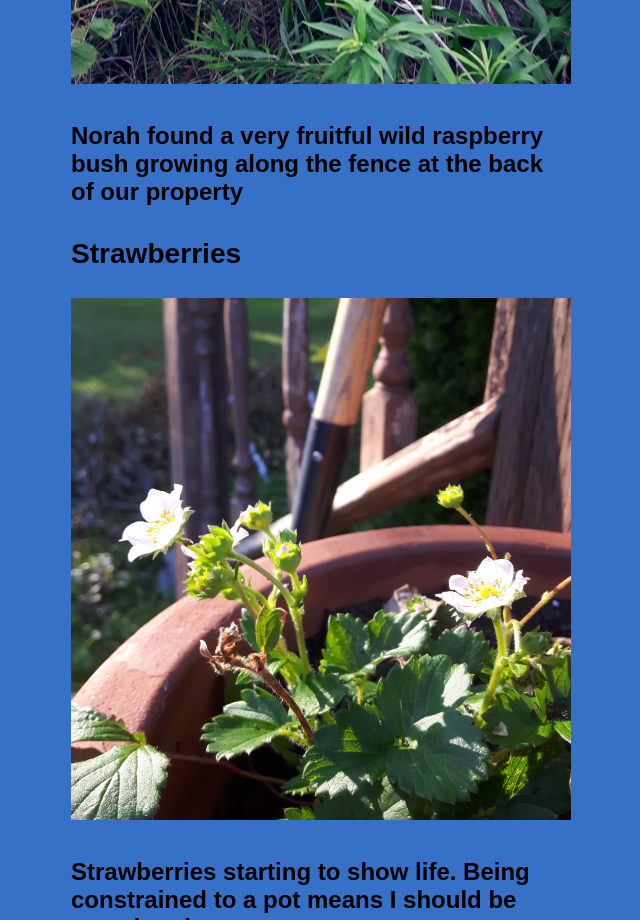
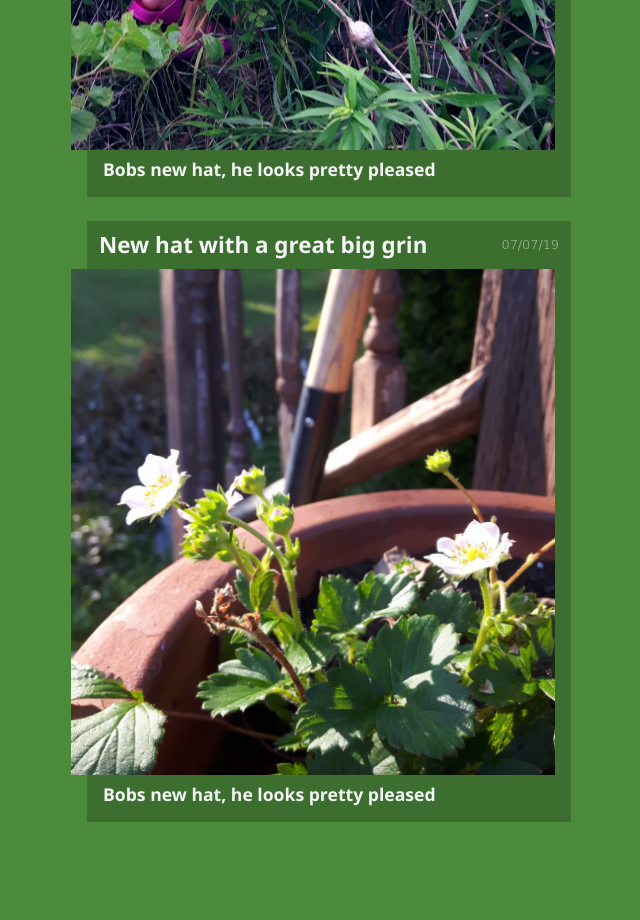
Before and after one commit to roycactus/backyard, a website: page index.html in a window 1280 px wide. Shown: the part 1880-2800 px from the top of the page, without its empty margins (319-959 px from the left). After the commit the page ends 2726 px from the top, so only its background shows below. Drawn offline with Linux system fonts and the light colour scheme.

Commit message:
progress

```diff
--- a/index.html
+++ b/index.html
@@ -16,27 +16,34 @@
     </div>
     <div class="posts">
         <section class="post">
-            <h3 class="post-title">New Hat</h3>
+            <div class="post-header">
+                <h3 class="post-title">New hat with a great big grin</h3>
+                <h3 class="post-date">07/07/19</h3>
+            </div>
             <div class="post-photo">
                 <img src="img/19001-1.jpg" alt="">
             </div>
             <h4 class="post-text">Bobs new hat, he looks pretty pleased</h4>
         </section>
         <section class="post">
-            <h3 class="post-title">Raspberries</h3>
+            <div class="post-header">
+                <h3 class="post-title">New hat with a great big grin</h3>
+                <h3 class="post-date">07/07/19</h3>
+            </div>
             <div class="post-photo">
                 <img src="img/19002-1.jpg" alt="">
             </div>
-            <h4 class="post-text">Norah found a very fruitful wild raspberry bush growing along the fence at the
-                back of our property</h4>
+            <h4 class="post-text">Bobs new hat, he looks pretty pleased</h4>
         </section>
         <section class="post">
-            <h3 class="post-title">Strawberries</h3>
+            <div class="post-header">
+                <h3 class="post-title">New hat with a great big grin</h3>
+                <h3 class="post-date">07/07/19</h3>
+            </div>
             <div class="post-photo">
                 <img src="img/19003-1.jpg" alt="">
             </div>
-            <h4 class="post-text">Strawberries starting to show life. Being constrained to a pot means I should be
-                watering them more</h4>
+            <h4 class="post-text">Bobs new hat, he looks pretty pleased</h4>
         </section>
 
     </div>
--- a/style.css
+++ b/style.css
@@ -1,5 +1,5 @@
 :root {
-    --clr-primary: rgb(54, 112, 199);
+    --clr-primary: #4b8b3b;
     --clr-light: #f4f4f4;
     --clr-dark: #333333;
 }
@@ -13,7 +13,7 @@
 
 body {
     margin: 0;
-    font-family: "Work Sans", sans-serif;
+    font-family: 'Segoe UI', Tahoma, Geneva, Verdana, sans-serif;
     font-weight: 300;
     font-size: 1.5rem;
     background-color: var(--clr-primary);
@@ -26,21 +26,76 @@ body {
 
 .header {
     grid-area: header;
+
 }
+
+.header>h1 {
+    padding: .1em;
+    font-size: calc(7vw + 1.2rem);
+    color: var(--clr-light);
+    font-weight: 700;
+    text-align: center;
+}
+
 
 .posts {
     grid-area: posts;
 }
 
-.post-photo img {
-    width: 100%;
-    height: 100%;
-    object-fit: contain;
+.post {
+    --size: 1rem;
+    background-color: rgba(0, 0, 0, .2);
+    margin-left: var(--size);
 }
 
-.header>h1 {}
+h3 {
+    margin: 0;
+}
 
-.post-photo {
+.post-header {
+    color: var(--clr-light);
+
+    padding: .5em;
+    display: flex;
+    align-items: flex-end;
+    justify-content: space-between;
+    line-height: 1.5rem;
+}
+
+.post-title {
+    font-size: 1.4rem;
+}
+
+.post-date {
+    font-family: cursive;
+    font-weight: 100;
+    font-size: .8rem;
+    opacity: .7;
+}
+
+.post-photo img {
     max-width: 100%;
+    /* width: 100vw;*/
+    position: relative;
+    /* left: .5rem; */
+    /* margin-left: -.5rem; */
+    right: var(--size);
+    /* margin-right: .5rem; */
+    /* object-fit: contain; */
+}
+
+/* .post-photo {
+
+    max-width: 800px;
     height: auto;
+
+} */
+
+
+.post-text {
+    margin: 0 .5rem 1.5rem .5rem;
+    padding: 0 .5rem 1rem .5rem;
+    font-size: 1.1rem;
+    color: var(--clr-light);
+
 }
```
